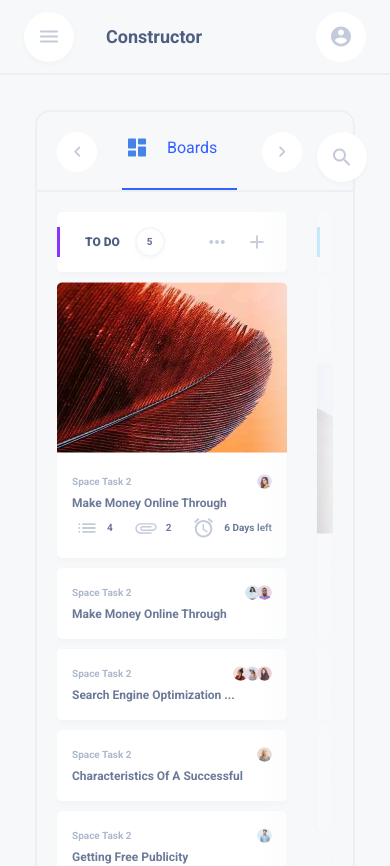
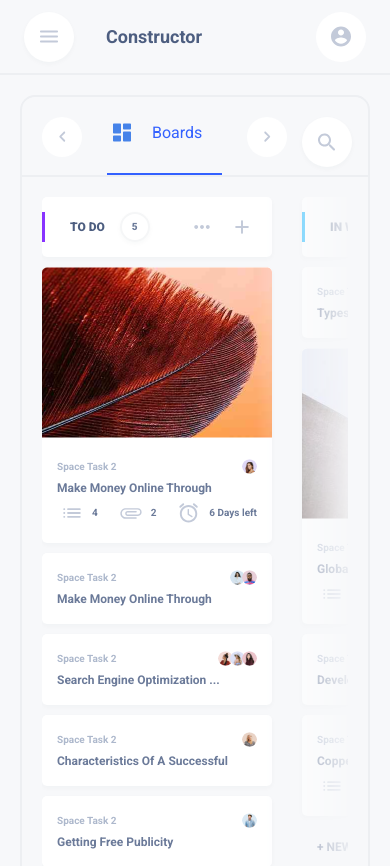
Before and after one commit to AyushBobale/NextDash, a Next.js app in the folder src/: page / in a window 390 px wide. Shown: the top 866 px of the page. Built offline with nearby package versions, Linux system fonts and the light colour scheme.

Commit message:
margin fix mobile

```diff
--- a/src/src/app/components/css/TodoContainer.module.css
+++ b/src/src/app/components/css/TodoContainer.module.css
@@ -181,6 +181,11 @@
     margin: 10px;
   }
 
+  .todo-cont-wrap {
+    /* max-height: calc(100vh - var(--nav-height)); */
+    padding: 10px;
+  }
+
   .search-bar,
   .search-bar > input {
     padding: 0;
```
Also changed, not shown: 2 other files (tests, documents, lock files or other folders).
